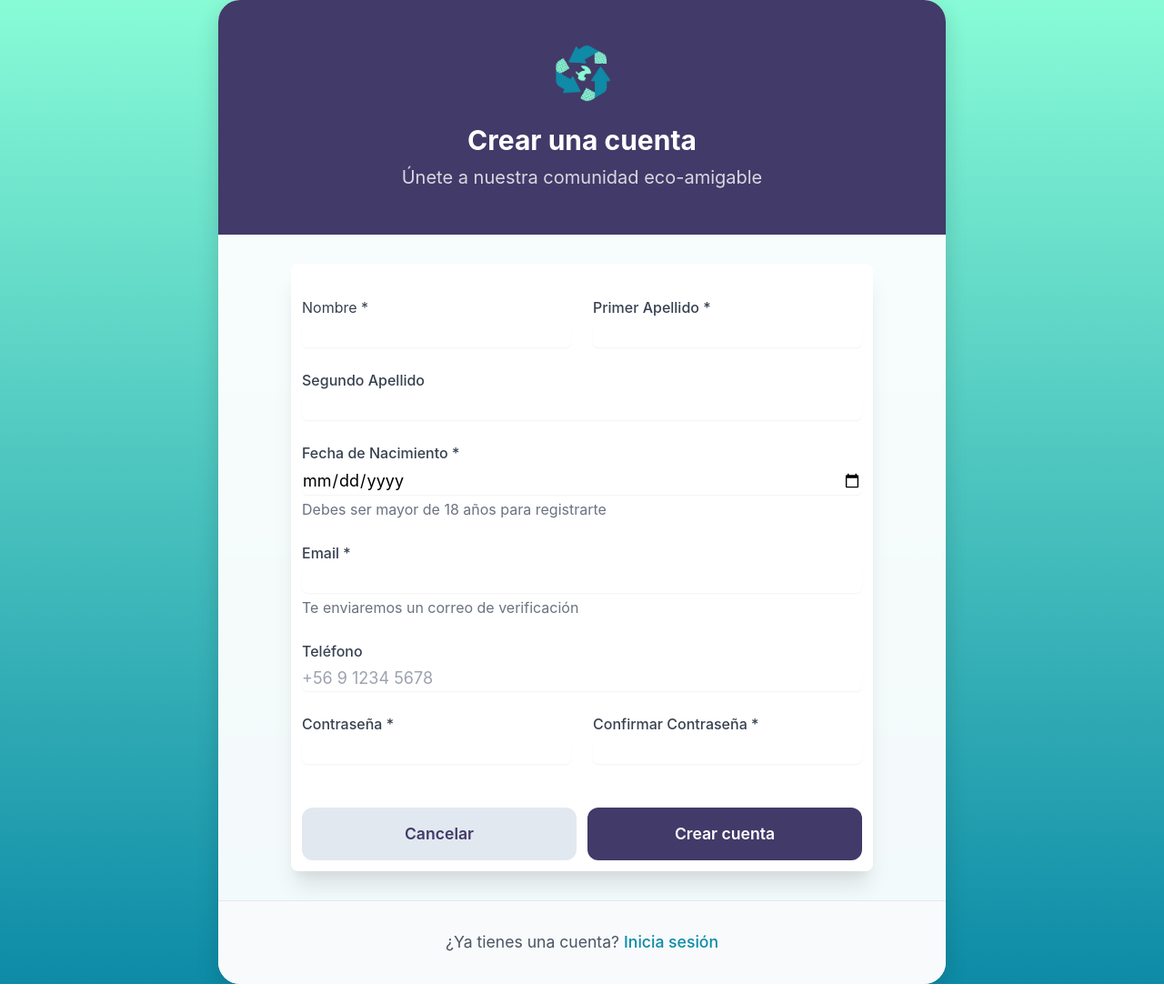
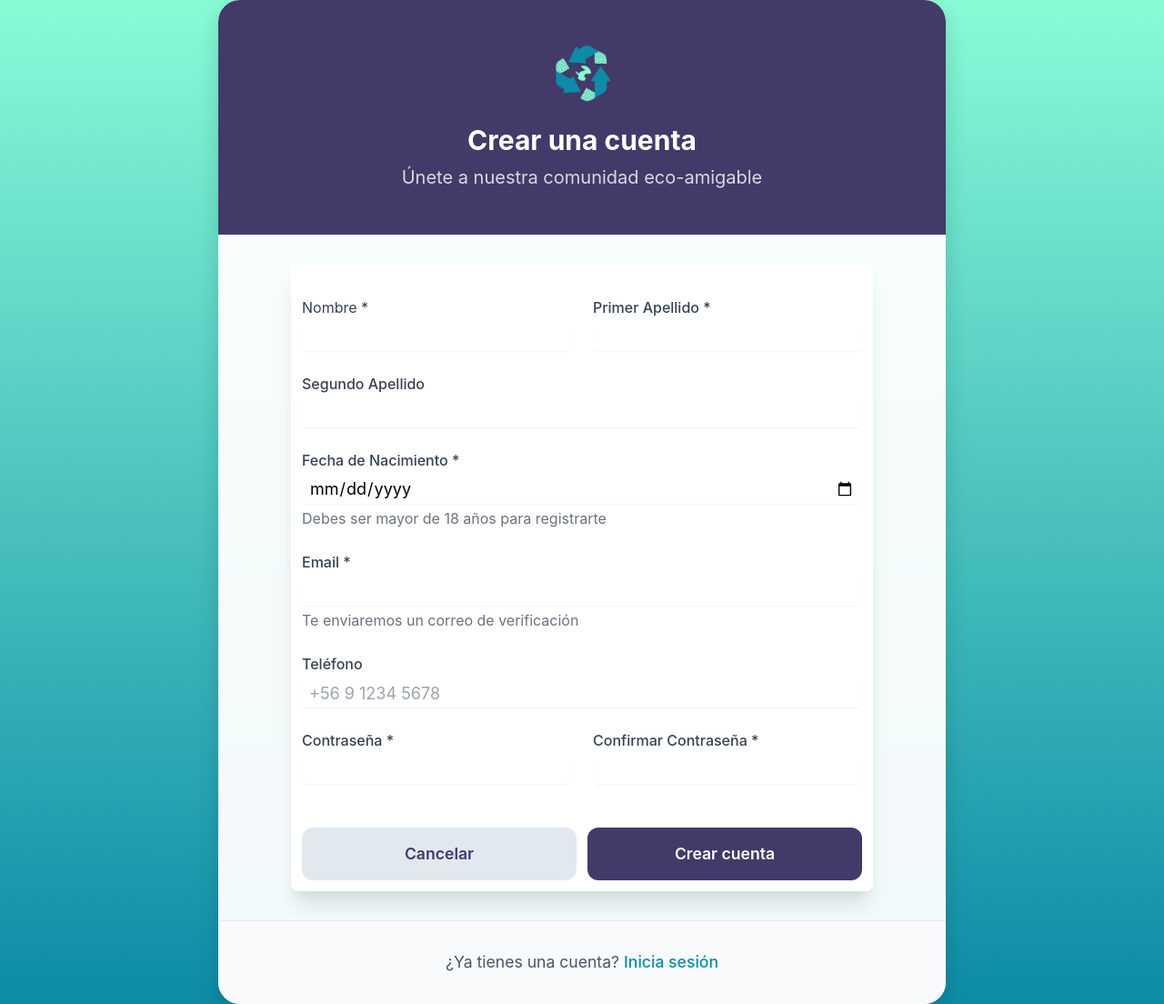
Before and after one commit to MartinVergaraVargas/Glooba, a Flask app: page /auth/signup in a window 1280 px wide. Shown: the whole page at 91% size. Before the commit the page ends 1082 px from the top, so only its background shows below. Run offline with Flask 3, Linux system fonts and the light colour scheme; some libraries are stand-ins or nearby versions.

Commit message:
Edit en html singup. Se aumenta altura de elemento input.

```diff
--- a/Glooba/blueprints/auth/templates/signup.html
+++ b/Glooba/blueprints/auth/templates/signup.html
@@ -21,7 +21,7 @@
                                 name="nombre"
                                 id="nombre"
                                 required
-                                class="text-lg mt-1 block w-full rounded-md border-gray-300 shadow-sm focus:border-[#0d8ba7] focus:ring focus:ring-[#0d8ba7] focus:ring-opacity-50">
+                                class="text-lg h-8 px-2 mt-1 block w-full rounded-md border-gray-300 shadow-sm focus:border-[#0d8ba7] focus:ring focus:ring-[#0d8ba7] focus:ring-opacity-50">
                     </div>
 
                     <!-- Primer Apellido -->
@@ -31,7 +31,7 @@
                                 name="apellido1"
                                 id="apellido1"
                                 required
-                                class="text-lg mt-1 block w-full rounded-md border-gray-300 shadow-sm focus:border-[#0d8ba7] focus:ring focus:ring-[#0d8ba7] focus:ring-opacity-50">
+                                class="text-lg h-8 px-2 mt-1 block w-full rounded-md border-gray-300 shadow-sm focus:border-[#0d8ba7] focus:ring focus:ring-[#0d8ba7] focus:ring-opacity-50">
                     </div>
                 </div>
 
@@ -41,7 +41,7 @@
                     <input type="text"
                             name="apellido2"
                             id="apellido2"
-                            class="text-lg mt-1 block w-full rounded-md border-gray-300 shadow-sm focus:border-[#0d8ba7] focus:ring focus:ring-[#0d8ba7] focus:ring-opacity-50">
+                            class="text-lg h-8 px-2 mt-1 block w-full rounded-md border-gray-300 shadow-sm focus:border-[#0d8ba7] focus:ring focus:ring-[#0d8ba7] focus:ring-opacity-50">
                 </div>
 
                 <!-- Fecha de Nacimiento -->
@@ -52,7 +52,7 @@
                             id="fecha_nacimiento"
                             required
                             max="{{ fecha_maxima }}"
-                            class="text-lg mt-1 block w-full rounded-md border-gray-300 shadow-sm focus:border-[#0d8ba7] focus:ring focus:ring-[#0d8ba7] focus:ring-opacity-50">
+                            class="text-lg h-8 px-2 mt-1 block w-full rounded-md border-gray-300 shadow-sm focus:border-[#0d8ba7] focus:ring focus:ring-[#0d8ba7] focus:ring-opacity-50">
                     <p class="mt-1  text-gray-500">Debes ser mayor de 18 años para registrarte</p>
                 </div>
 
@@ -63,7 +63,7 @@
                             name="email"
                             id="email"
                             required
-                            class="text-lg mt-1 block w-full rounded-md border-gray-300 shadow-sm focus:border-[#0d8ba7] focus:ring focus:ring-[#0d8ba7] focus:ring-opacity-50">
+                            class="text-lg h-8 px-2 mt-1 block w-full rounded-md border-gray-300 shadow-sm focus:border-[#0d8ba7] focus:ring focus:ring-[#0d8ba7] focus:ring-opacity-50">
                     <p class="mt-1  text-gray-500">Te enviaremos un correo de verificación</p>
                 </div>
 
@@ -74,7 +74,7 @@
                             name="telefono"
                             id="telefono"
                             placeholder="+56 9 1234 5678"
-                            class="text-lg mt-1 block w-full rounded-md border-gray-300 shadow-sm focus:border-[#0d8ba7] focus:ring focus:ring-[#0d8ba7] focus:ring-opacity-50">
+                            class="text-lg h-8 px-2 mt-1 block w-full rounded-md border-gray-300 shadow-sm focus:border-[#0d8ba7] focus:ring focus:ring-[#0d8ba7] focus:ring-opacity-50">
                 </div>
 
                 <!-- Contraseña -->
@@ -86,16 +86,18 @@
                                 id="password"
                                 required
                                 minlength="8"
-                                class="text-lg mt-1 block w-full rounded-md border-gray-300 shadow-sm focus:border-[#0d8ba7] focus:ring focus:ring-[#0d8ba7] focus:ring-opacity-50">
+                                class="text-lg h-8 px-2 mt-1 block w-full rounded-md border-gray-300 shadow-sm focus:border-[#0d8ba7] focus:ring focus:ring-[#0d8ba7] focus:ring-opacity-50">
                     </div>
                     <div>
-                        <label for="password_confirm" class="block  font-medium text-gray-700">Confirmar Contraseña *</label>
-                        <input type="password"
-                                name="password_confirm"
-                                id="password_confirm"
-                                required
-                                minlength="8"
-                                class="text-lg mt-1 block w-full rounded-md border-gray-300 shadow-sm focus:border-[#0d8ba7] focus:ring focus:ring-[#0d8ba7] focus:ring-opacity-50">
+                        <label for="password_confirm" class="block font-medium text-gray-700">Confirmar Contraseña *</label>
+                        <input
+                            type="password"
+                            name="password_confirm"
+                            id="password_confirm"
+                            required
+                            minlength="8"
+                            class="text-lg h-8 px-2 mt-1 block w-full rounded-md border-gray-300 shadow-sm focus:border-[#0d8ba7] focus:ring focus:ring-[#0d8ba7] focus:ring-opacity-50"
+                        >
                     </div>
                 </div>
                 <!-- <div class=" text-gray-500">
```
